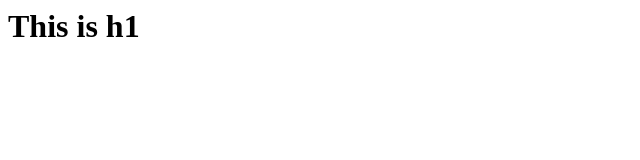
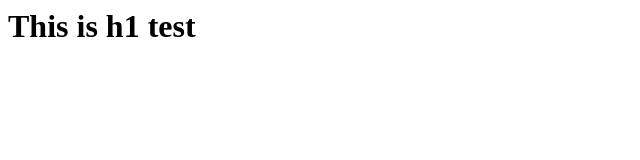
Before and after one commit to mahbubadnan/test, a plain HTML site: page index.html in a window 1280 px wide. Shown: the full height of the page, 0-640 px from the left. Drawn offline with Linux system fonts and the light colour scheme.

Commit message:
branch test

```diff
--- a/index.html
+++ b/index.html
@@ -3,6 +3,6 @@
 	<title></title>
 </head>
 <body>
-	<h1>This is h1</h1>
+	<h1>This is h1 test</h1>
 </body>
 </html>
```
